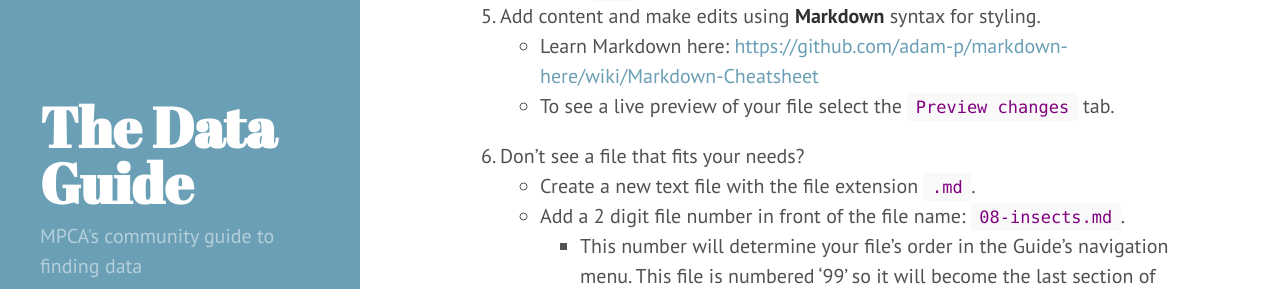
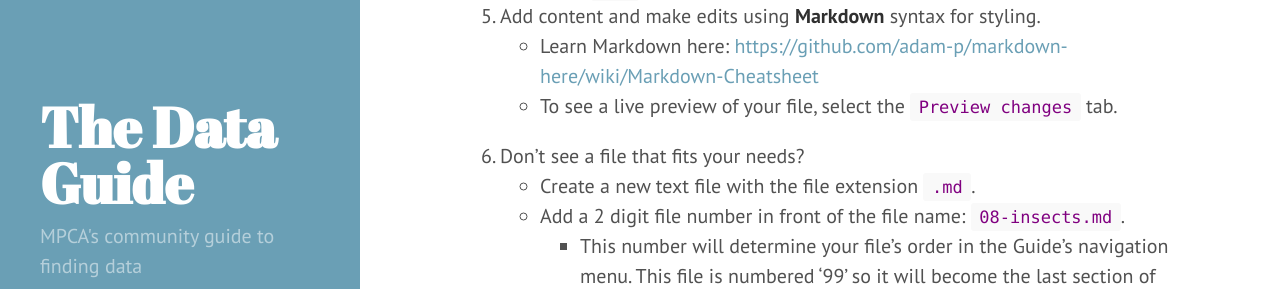
Before and after one commit to annemorris/Data-Guide-1, a Jekyll site: the page built from 99-contribute.md, in a window 1280 px wide and 1170 px high. Shown: the part 429-718 px from the top of the window. Built offline with Jekyll 4.4.1, drawn with Linux system fonts in a browser that asks for light colours.

```diff
--- a/99-contribute.md
+++ b/99-contribute.md
@@ -16,7 +16,7 @@ This guide is open to **EVERYONE** to edit. Follow the steps below to make edits
 1. Select the `.md` file that best aligns with your media type _(e.g. 01-water.md)_
 1. Add content and make edits using __Markdown__ syntax for styling.
     - Learn Markdown here: [https://github.com/adam-p/markdown-here/wiki/Markdown-Cheatsheet](https://github.com/adam-p/markdown-here/wiki/Markdown-Cheatsheet)
-    - To see a live preview of your file select the `Preview changes` tab.
+    - To see a live preview of your file, select the `Preview changes` tab.
 1. Don't see a file that fits your needs?
     - Create a new text file with the file extension `.md`.
     - Add a 2 digit file number in front of the file name: `08-insects.md`.
```
